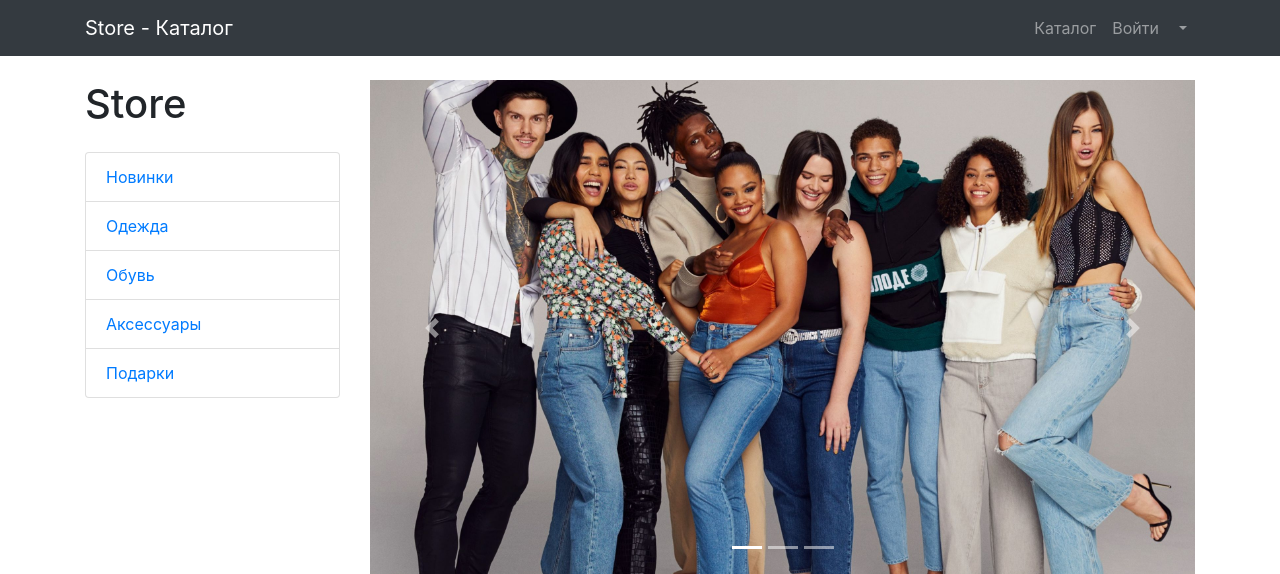
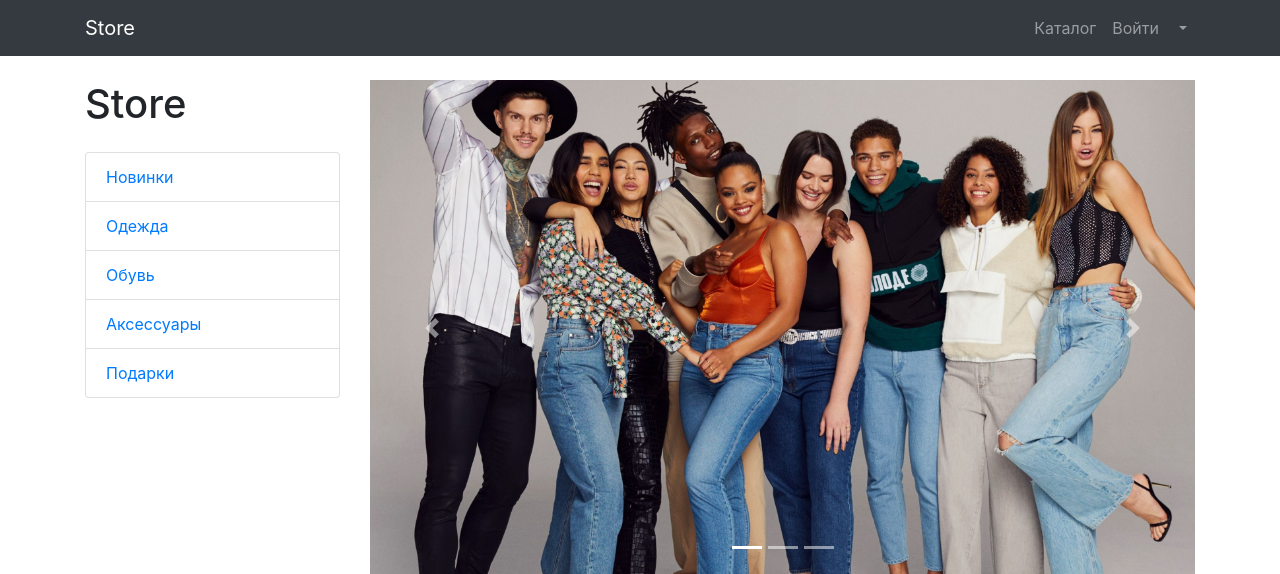
Before and after one commit to ShodruzXoshimzoda/django-store, a Django app: page /products/ in a window 1280 px wide. Shown: the top 574 px of the page. Run offline with Django 5.2, Linux system fonts and the light colour scheme; some libraries are stand-ins or nearby versions.

Commit message:
Настроил url - адресса для index и products

```diff
--- a/products/templates/products/index.html
+++ b/products/templates/products/index.html
@@ -25,7 +25,7 @@
 <!-- Navigation -->
 <nav class="navbar navbar-expand-lg navbar-dark bg-dark fixed-top">
     <div class="container">
-        <a class="navbar-brand" href="index.html">{{ title }}</a>
+        <a class="navbar-brand" href="{% url 'index'  %}">{{ title }}</a>
         <button class="navbar-toggler" type="button" data-toggle="collapse" data-target="#navbarResponsive"
                 aria-controls="navbarResponsive" aria-expanded="false" aria-label="Toggle navigation">
             <span class="navbar-toggler-icon"></span>
@@ -33,7 +33,7 @@
         <div class="collapse navbar-collapse" id="navbarResponsive">
             <ul class="navbar-nav ml-auto">
                 <li class="nav-item">
-                    <a class="nav-link" href="products.html">Каталог <i class="fas fa-shopping-bag"></i> </a>
+                    <a class="nav-link" href="{% url 'products'  %}">Каталог <i class="fas fa-shopping-bag"></i> </a>
                 </li>
                 <li class="nav-item">
                     <a class="nav-link" href="users/login.html">Войти <i class="fas fa-sign-in-alt"></i></a>
@@ -78,7 +78,7 @@
                     Бесплатная доставка по всему миру! Аутлет: до -70% Собственный бренд. -20% новым покупателям.
                 </p>
                 <button id="start-purchase-btn" type="button" class="btn btn-lg">
-                    <a id="start-purchase-link" href="products.html">
+                    <a id="start-purchase-link" href="{% url 'products'  %}">
                         Начать покупки
                     </a>
                 </button>
--- a/products/templates/products/products.html
+++ b/products/templates/products/products.html
@@ -26,7 +26,7 @@
 <!-- Navigation -->
 <nav class="navbar navbar-expand-lg navbar-dark bg-dark fixed-top">
     <div class="container">
-        <a class="navbar-brand" href="index.html">Store - Каталог</a>
+        <a class="navbar-brand" href="{% url 'index'  %}">Store</a>
         <button class="navbar-toggler" type="button" data-toggle="collapse" data-target="#navbarResponsive"
                 aria-controls="navbarResponsive" aria-expanded="false" aria-label="Toggle navigation">
             <span class="navbar-toggler-icon"></span>
@@ -34,7 +34,7 @@
         <div class="collapse navbar-collapse" id="navbarResponsive">
             <ul class="navbar-nav ml-auto">
                 <li class="nav-item">
-                    <a class="nav-link" href="products.html">Каталог <i class="fas fa-shopping-bag"></i> </a>
+                    <a class="nav-link" href="{% url 'products'  %}">Каталог <i class="fas fa-shopping-bag"></i> </a>
                 </li>
                 <li class="nav-item">
                     <a class="nav-link" href="users/login.html">Войти <i class="fas fa-sign-in-alt"></i></a>
```
